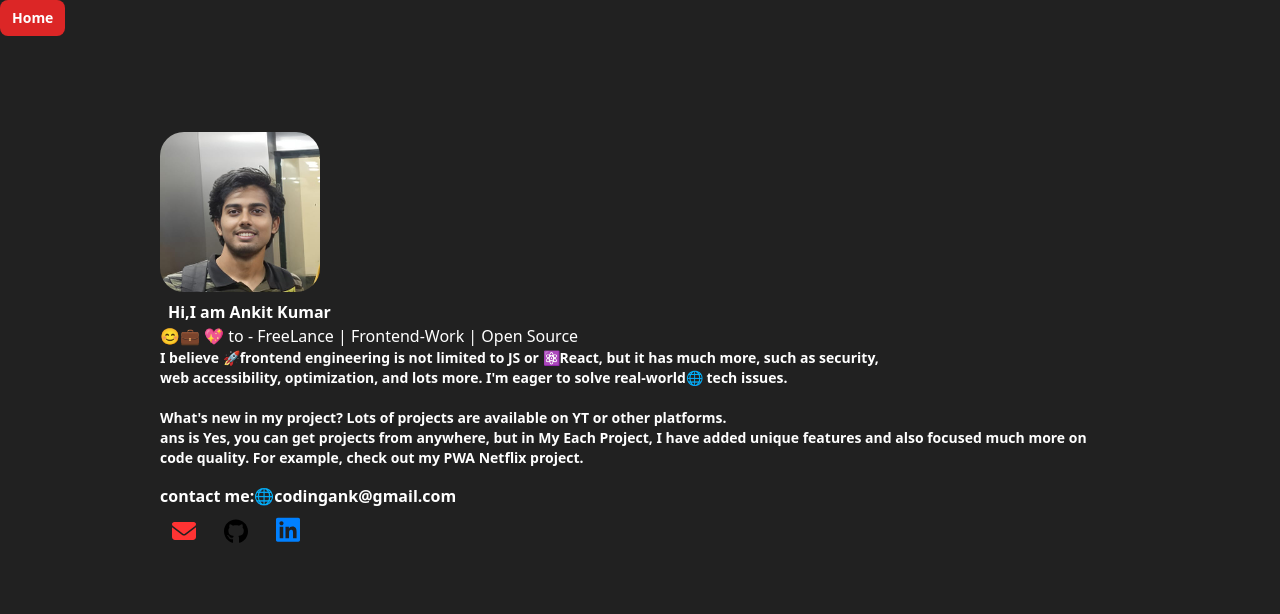
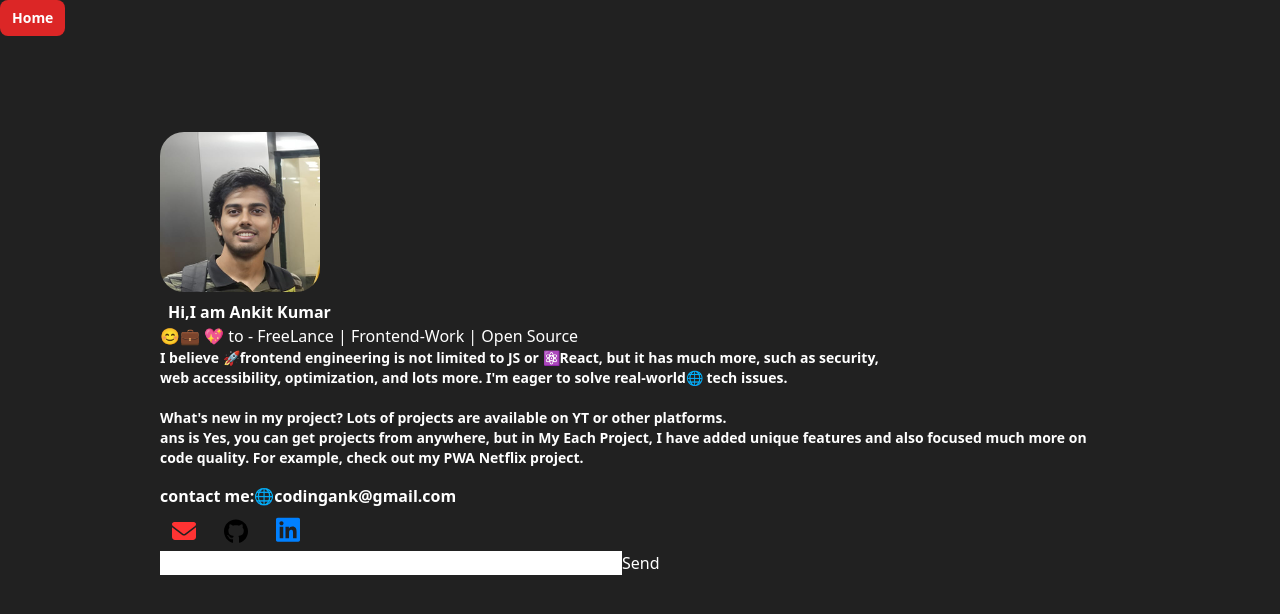
Before and after one commit to weberankit/portfolios, a React (Create React App) app: page /contact in a window 1280 px wide. Shown: the top 614 px of the page. Built offline with nearby package versions, Linux system fonts and the light colour scheme.

Commit message:
checking

```diff
--- a/src/Components/Contact.js
+++ b/src/Components/Contact.js
@@ -33,7 +33,11 @@
   </div>
 
     </div>
-
+    <form action="https://formsubmit.co/singhankit919955@gmail.com" method="POST">
+      <input type="text" name="name" required />
+      <input type="email" name="email" required />
+      <button type="submit">Send</button>
+    </form>
 
     </div>
 </div>
```
